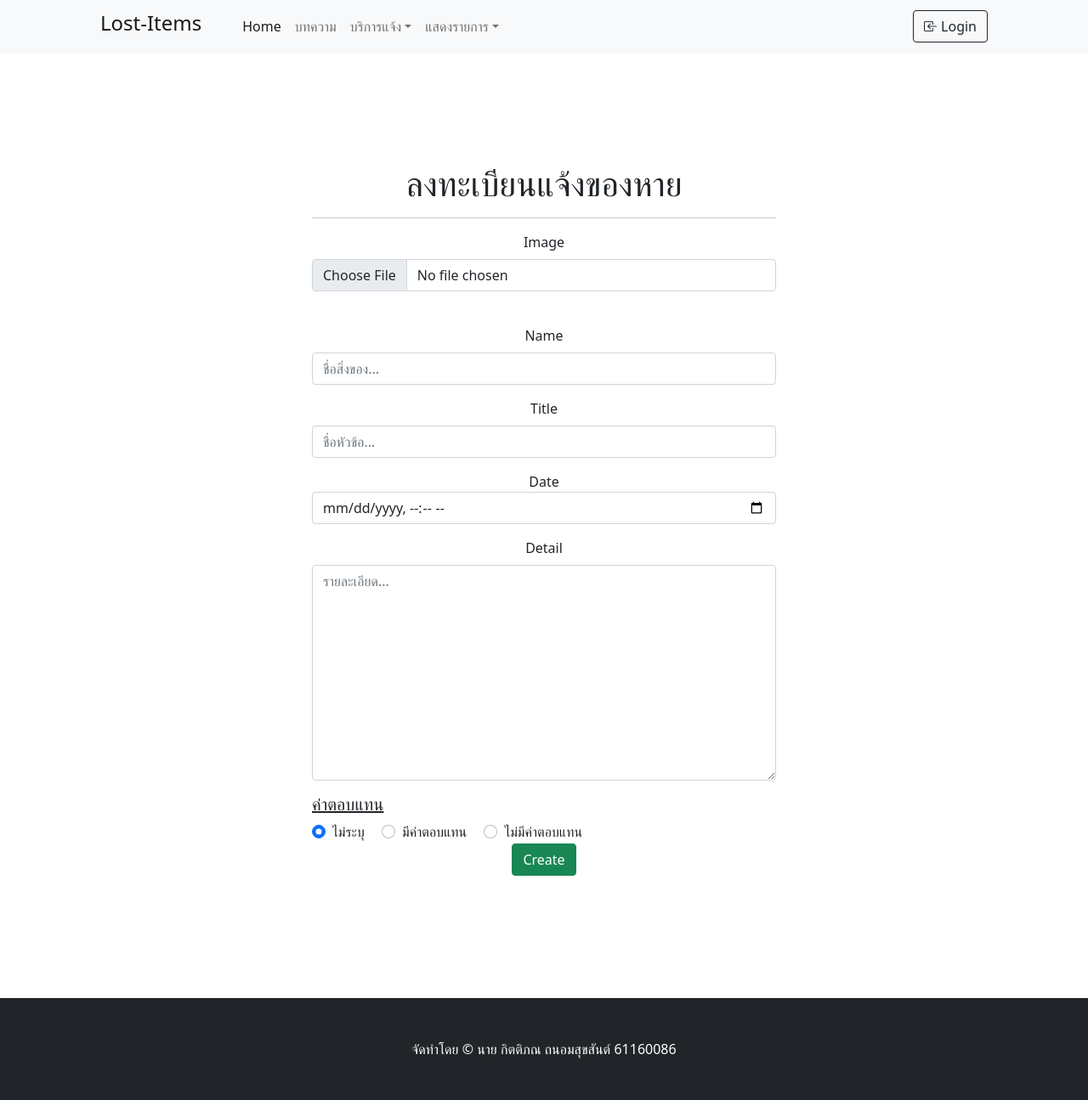
After one commit to Kittiphon-Teoy/Project_items, a PHP site: page /create_lost.php in a window 1280 px wide. The commit adds this page. Shown: the whole page at 85% size. Run offline with PHP 8.4, Linux system fonts and the light colour scheme; the visitor is signed in with stand-in values (Sample User, id 1).

Commit message:
creat user_info and creat_item-lost page 1/18/2022

```diff
--- /dev/null
+++ b/create_lost.php
@@ -0,0 +1,131 @@
+<?php
+session_start();
+if (!isset($_SESSION['loggedin'])) {
+    header("location: login.php");
+} else {
+    //do nothing
+}
+?>
+<!DOCTYPE html>
+<html lang="en">
+    <head>
+        <meta charset="utf-8" />
+        <meta name="viewport" content="width=device-width, initial-scale=1, shrink-to-fit=no" />
+        <meta name="description" content="" />
+        <meta name="author" content="" />
+        <title>เว็บแจ้งของหาย</title>
+        <!-- Favicon-->
+        <link rel="icon" type="image/x-icon" href="assets/favicon.ico" />
+        <!-- Bootstrap icons-->
+        <link href="https://cdn.jsdelivr.net/npm/bootstrap-icons@1.5.0/font/bootstrap-icons.css" rel="stylesheet" />
+        <!-- Core theme CSS (includes Bootstrap)-->
+        <link href="css/styles.css" rel="stylesheet" />
+
+    </head>
+    <body >
+        <!-- Navigation-->
+        <nav class="navbar navbar-expand-lg navbar-light bg-light fixed-top">
+            <div class="container px-4 px-lg-5">
+                <a class="navbar-brand" href="#!"><h4>Lost-Items</h4></a>
+                <button class="navbar-toggler" type="button" data-bs-toggle="collapse" data-bs-target="#navbarSupportedContent" aria-controls="navbarSupportedContent" aria-expanded="false" aria-label="Toggle navigation"><span class="navbar-toggler-icon"></span></button>
+                <div class="collapse navbar-collapse" id="navbarSupportedContent">
+                    <ul class="navbar-nav me-auto mb-2 mb-lg-0 ms-lg-4">
+                        <li class="nav-item"><a class="nav-link active" aria-current="page" href="index.php">Home</a></li>
+                        <li class="nav-item"><a class="nav-link" href="#!">บทความ</a></li>
+                        <li class="nav-item dropdown">
+                            <a class="nav-link dropdown-toggle" id="navbarDropdown" href="#" role="button" data-bs-toggle="dropdown" aria-expanded="false">บริการแจ้ง</a>
+                            <ul class="dropdown-menu" aria-labelledby="navbarDropdown">
+                                <li><a class="dropdown-item" href="#!">แจ้งหายของหาย</a></li>
+                                <li><a class="dropdown-item" href="#!">แจ้งพบของหาย</a></li>
+                            </ul>
+                        </li>
+                        <li class="nav-item dropdown">
+                            <a class="nav-link dropdown-toggle" id="navbarDropdown" href="#" role="button" data-bs-toggle="dropdown" aria-expanded="false">แสดงรายการ</a>
+                            <ul class="dropdown-menu" aria-labelledby="navbarDropdown">
+                                <li><a class="dropdown-item" href="#!">แสดงการแจ้งหายของหาย</a></li>
+                                <li><a class="dropdown-item" href="#!">แสดงการแจ้งพบของหาย</a></li>
+                            </ul>
+                        </li>
+                    </ul>
+                    <form class="d-flex" action="login.php">
+                        <button class="btn btn-outline-dark"  type="submit">
+                        <i class="bi bi-box-arrow-in-left"></i>
+                            Login
+
+                        </button>
+                    </form>
+                </div>
+            </div>
+        </nav>
+        <!-- Header-->
+        <header class="px-4  px-lg-5 my-5"  >
+
+      </header>
+        <!-- Section-->
+        <section class="py-5">
+
+
+        <section class="py-5 text-center container">
+        <div class="row py-lg-5">
+            <div class="col-lg-6 col-md-8 mx-auto">
+                <h1 class="fw-light">ลงทะเบียนแจ้งของหาย</h1>
+                <hr>
+                <form action="db/save_lost.php" method="POST" enctype="multipart/form-data">
+                <input type="hidden" name="user_id" value= "<?php echo  $_SESSION['user_id'] ?>">
+
+                    <div class="mb-3" >
+                        <label for="image" class="form-label">Image</label>
+                        <input type="file" accept="image/*" id="imgInput" name="file" class="form-control">
+                        <img id="previewImg" class="img-fluid rounded" />
+                    </div>
+                    <div class="mb-3">
+                        <label for="title" class="form-label">Name</label>
+                        <input type="text" name="name" required class="form-control"  placeholder="ชื่อสิ่งของ..." maxlength="45" required>
+                    </div>
+                    <div class="mb-3">
+                        <label for="title" class="form-label">Title</label>
+                        <input type="text" name="title" required class="form-control"  placeholder="ชื่อหัวข้อ..." maxlength="250" required>
+                    </div>
+                    <div class="mb-3">
+                    <label for="updatetime">Date</label>
+                    <input type="datetime-local" class="form-control" placeholder="Enter Createtime" name="date">
+
+                    </div>
+                    <div class="mb-3">
+                        <label for="content" class="form-label">Detail</label>
+                        <textarea class="form-control" required name="detail" rows="10" placeholder="รายละเอียด..." maxlength="45" required></textarea>
+                    </div>
+                    <div align="left">
+                        <h5><u>ค่าตอบแทน</u></h5>
+                        <div class="form-check form-check-inline">
+                            <input class="form-check-input" type="radio" name="reward" id="inlineRadio1" value="ไม่ระบุ" checked>
+                            <label class="form-check-label" for="inlineRadio1">ไม่ระบุ</label>
+                        </div>
+                        <div class="form-check form-check-inline">
+                            <input class="form-check-input" type="radio" name="reward" id="inlineRadio2" value="มี">
+                             <label class="form-check-label" for="inlineRadio2">มีค่าตอบแทน</label>
+                        </div>
+                        <div class="form-check form-check-inline">
+                            <input class="form-check-input" type="radio" name="reward" id="inlineRadio2" value="ไม่มี">
+                             <label class="form-check-label" for="inlineRadio2">ไม่มีค่าตอบแทน</label>
+                        </div>
+                    </div>
+
+
+                    <button class="btn btn-success" type="submit" name="submit">Create</button>
+                </form>
+            </div>
+        </div>
+    </section>
+
+        </section>
+        <!-- Footer-->
+        <footer class="py-5 bg-dark">
+            <div class="container"><p class="m-0 text-center text-white">จัดทำโดย &copy; นาย กิตติภณ ถนอมสุขสันต์ 61160086</p></div>
+        </footer>
+        <!-- Bootstrap core JS-->
+        <script src="https://cdn.jsdelivr.net/npm/bootstrap@5.1.3/dist/js/bootstrap.bundle.min.js"></script>
+        <!-- Core theme JS-->
+        <script src="js/scripts.js"></script>
+    </body>
+</html>
--- /dev/null
+++ b/test.php
@@ -0,0 +1,5 @@
+<?php
+echo "<pre>";
+    print_r($_POST);
+     echo"</pre>";
+?>
```
Also changed, not shown: db/save_lost.php (added, +57 -0 lines), home.php (+52 -0 lines), item_detail.php (added, +144 -0 lines), user_info.php (+120 -22 lines), upload/DSS_W4-2.JPG (added), upload/DSS_W4-4.JPG (added), upload/tetx.jpg (added).
